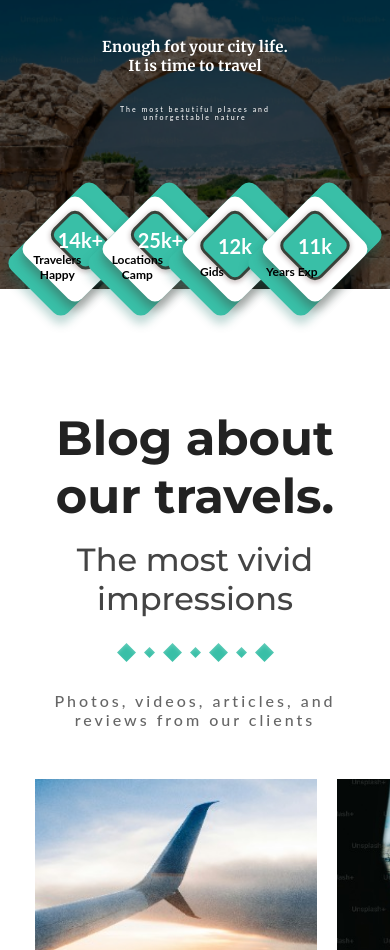
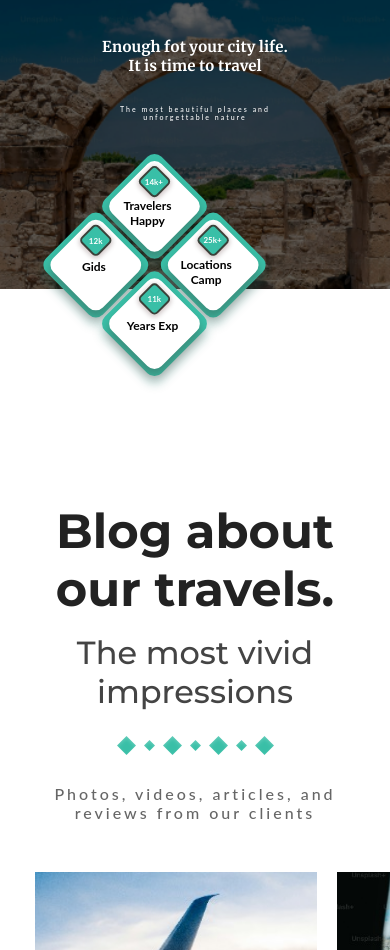
Before and after one commit to web-meow/Traveling-in-Cyprus, a plain HTML site: page index.html in a window 390 px wide. Shown: the part 1265-2215 px from the top of the page. Drawn offline with Linux system fonts and the light colour scheme; a web font is replaced by a local one.

Commit message:
адаптив - доделала блок advantages

```diff
--- a/assets/styles/styles.css
+++ b/assets/styles/styles.css
@@ -762,16 +762,38 @@ footer{
     }
 
     .section-advantages .bg-romb{
-        width: 120px;
-        height: 120px;
+        width: 80px;
+        height: 80px;
+        transform: rotate(0deg);
     }
 
     .section-advantages .bg-romb .info-romb{
-        width: 80px;
-        height: 80px;
+        width: 70px;
+        height: 70px;
     }
 
     .section-advantages .bg-romb .info-romb p{
         font-size: 12px;
     }
+
+    .section-advantages .bg-romb .info-romb .num-romb p{
+        font-size: 8px;
+    }
+
+    .section-advantages .bg-romb .info-romb .num-romb{
+        width: 25px;
+        height: 25px;
+        margin: 5px 0 0 5px;
+        border-radius: 5px;
+        border: solid 2px #390000a6;
+    }
+
+    .section-advantages .container{
+        display: grid;
+        grid-template-columns: 0.3fr 1fr;
+        gap: 3px;
+        transform: rotate(45deg);
+        margin-left: 50px;
+        margin-top: -50px;
+    }
 }
```
